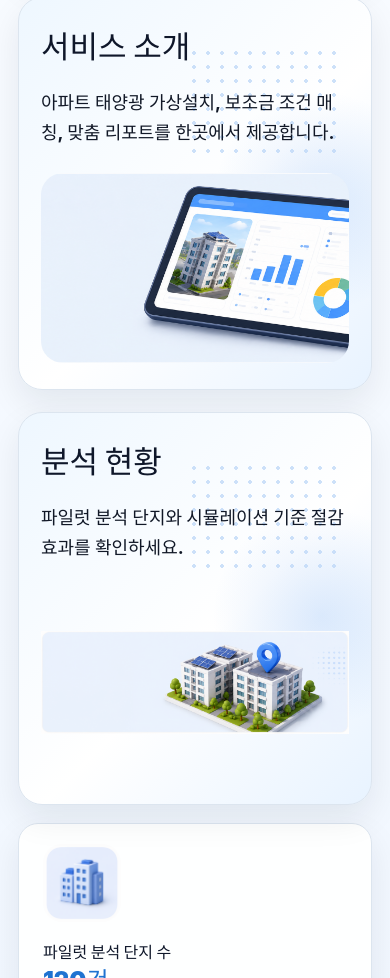
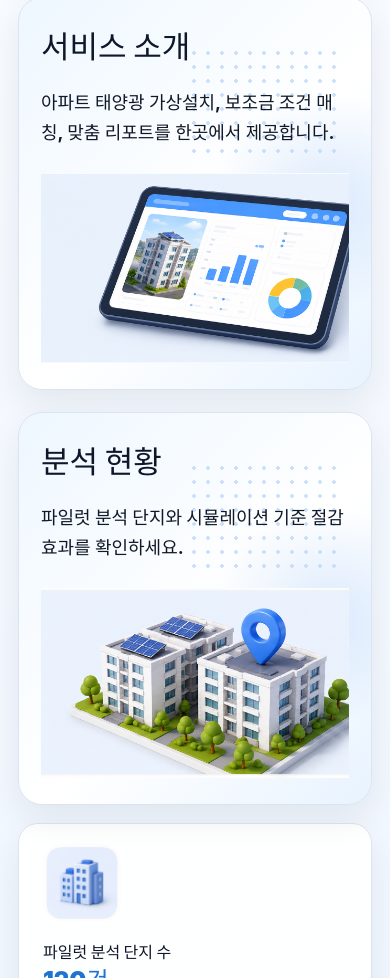
Before and after one commit to choihyungyu0/solar-power, a React (Vite) app in the folder apps/web/: page / in a window 390 px wide. Shown: the part 2345-3323 px from the top of the page. Built offline with nearby package versions, Linux system fonts and the light colour scheme; a web font is replaced by a local one.

Commit message:
Tune responsive image layout

```diff
--- a/apps/web/src/styles.css
+++ b/apps/web/src/styles.css
@@ -1143,7 +1143,7 @@ img {
   min-height: 248px;
   overflow: hidden;
   display: grid;
-  grid-template-columns: 0.9fr 1.25fr;
+  grid-template-columns: 0.82fr 1.38fr;
   align-items: center;
   padding: 32px 38px;
   border-radius: 24px;
@@ -1185,22 +1185,23 @@ img {
 
 .introFeatureImage,
 .introFeaturePanel .imagePlaceholder {
-  width: min(100%, 430px);
-  height: 210px;
+  width: min(100%, 470px);
+  height: 218px;
   justify-self: end;
-  border-radius: 22px;
+  border-radius: 0;
   object-fit: contain;
 }
 
 .dashboardImage {
   object-fit: cover;
-  object-position: center;
+  object-position: 67% center;
 }
 
 .mapApartmentImage {
-  width: min(100%, 390px);
-  height: 210px;
-  object-fit: contain;
+  width: min(100%, 500px);
+  height: 218px;
+  object-fit: cover;
+  object-position: 76% center;
 }
 
 .introMetricGrid {
```
